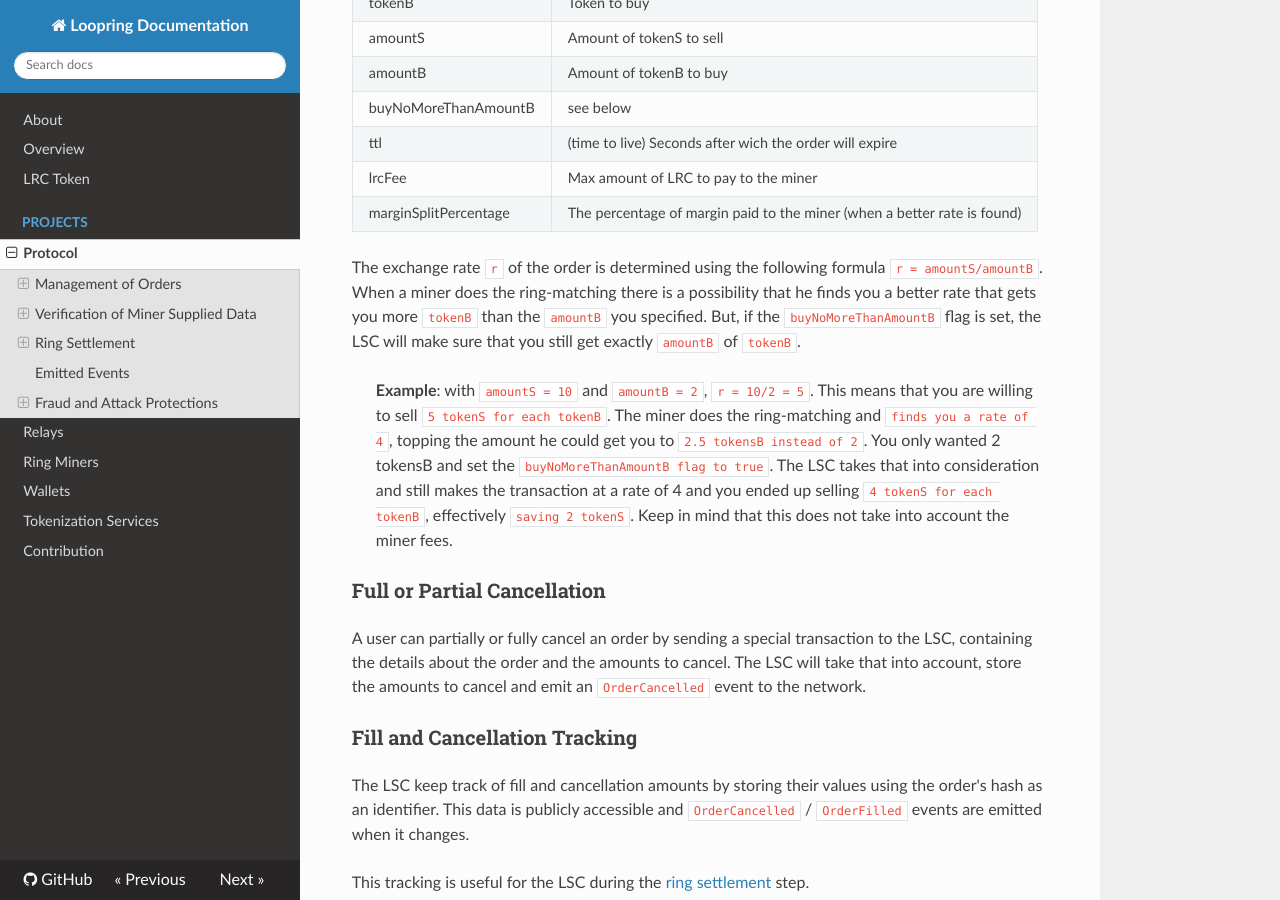
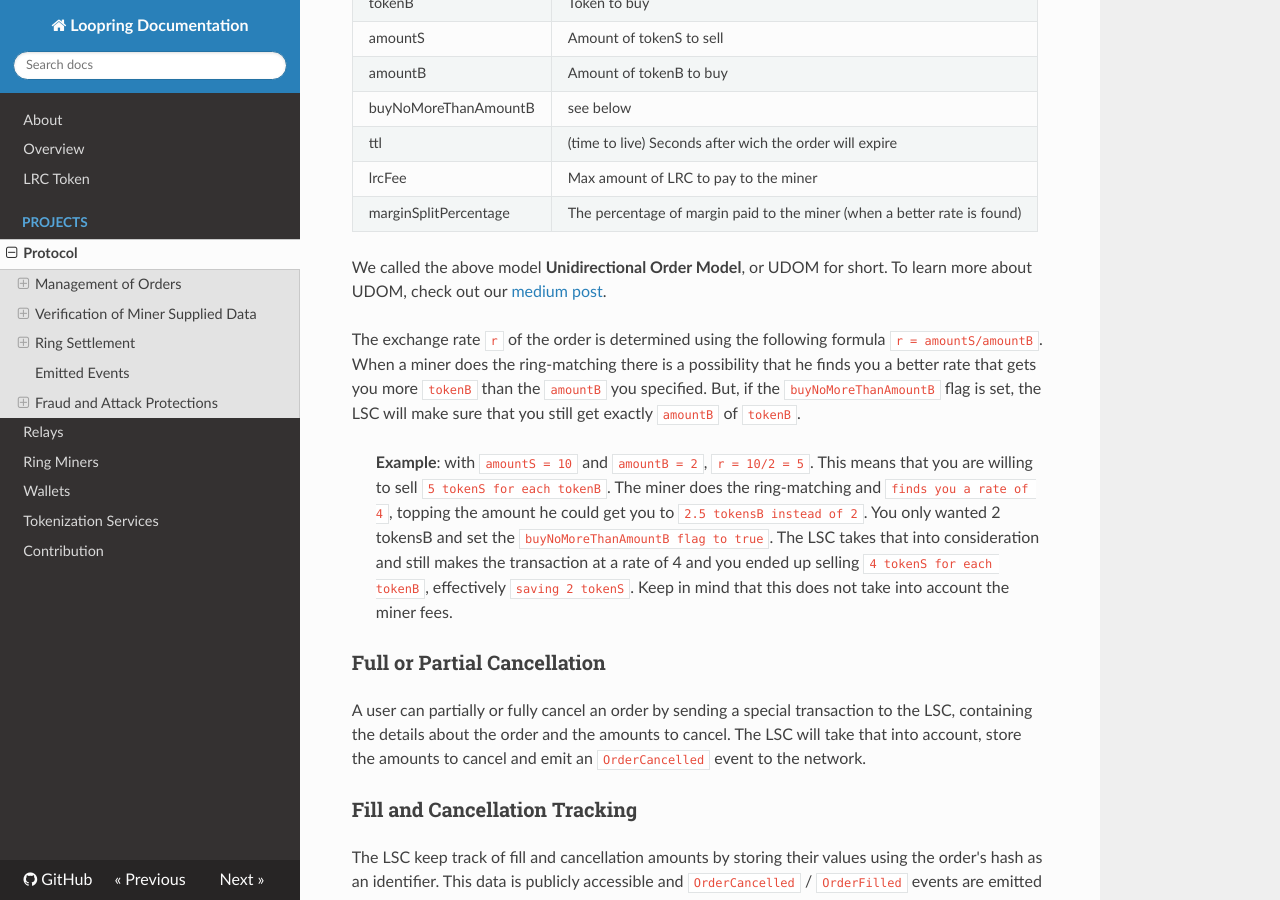
Before and after one commit to mfinestone/documents, an MkDocs documentation site: the page built from docs/projects/protocol.md, in a window 1280 px wide and 900 px high, scrolled down 1541 px. Built offline with MkDocs 1.6.1, drawn with Linux system fonts in a browser that asks for light colours; nearby versions of some CDN libraries; old or Windows-style settings are respelled for this version of MkDocs.

Commit message:
add link to medium post regarding UDOM

```diff
--- a/docs/projects/protocol.md
+++ b/docs/projects/protocol.md
@@ -48,6 +48,8 @@ Relevant variables of an order's parameters (for a complete list of order parame
 | ttl | (time to live) Seconds after wich the order will expire |
 | lrcFee | Max amount of LRC to pay to the miner |
 | marginSplitPercentage | The percentage of margin paid to the miner (when a better rate is found) |
+
+We called the above model **Unidirectional Order Model**, or UDOM for short. To learn more about UDOM, check out our [medium post](https://medium.com/@loopring/looprings-uni-directional-order-model-510067377fe9).
 
 The exchange rate `r` of the order is determined using the following formula `r = amountS/amountB`. When a miner does the ring-matching there is a possibility that he finds you a better rate that gets you more `tokenB` than the `amountB` you specified. But, if the `buyNoMoreThanAmountB` flag is set, the LSC will make sure that you still get exactly `amountB` of `tokenB`.
 
```
